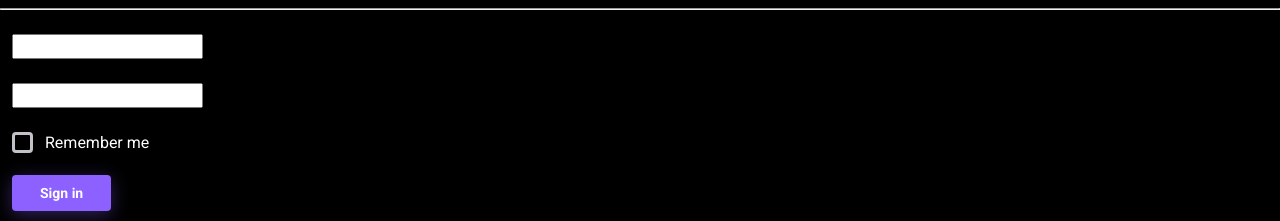
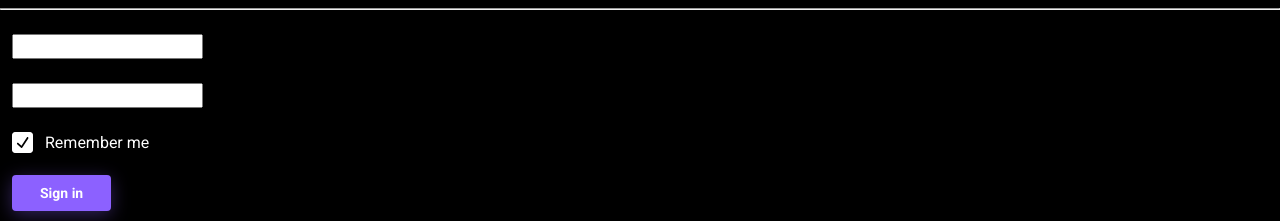
Before and after one commit to dnisaev/cards, a React (Vite) app: page / in a window 1280 px wide. Shown: the top 221 px of the page. Built offline with nearby package versions, Linux system fonts and the light colour scheme.

Commit message:
allow props checked to FormCheckbox

```diff
--- a/src/components/auth/login-form/LoginForm.tsx
+++ b/src/components/auth/login-form/LoginForm.tsx
@@ -33,7 +33,7 @@ export const LoginForm = () => {
       <input {...register('email', { minLength: 8 })} style={{ margin: '12px 0' }} />
       <input {...register('password')} style={{ margin: '12px 0' }} type={'password'} />
 
-      <FormCheckbox control={control} label={'Remember me'} name={'rememberMe'} />
+      <FormCheckbox checked control={control} label={'Remember me'} name={'rememberMe'} />
       <Button type={'submit'}>Sign in</Button>
     </form>
   )
--- a/src/components/ui/form-checkbox/FormCheckbox.tsx
+++ b/src/components/ui/form-checkbox/FormCheckbox.tsx
@@ -3,7 +3,7 @@ import { FieldValues, UseControllerProps, useController } from 'react-hook-form'
 import { Checkbox, CheckboxProps } from '@/components/ui/checkbox'
 
 type Props<T extends FieldValues> = UseControllerProps<T> &
-  Omit<CheckboxProps, 'checked' | 'errorMessage' | 'name' | 'onBlur' | 'onCheckedChange' | 'ref'>
+  Omit<CheckboxProps, 'errorMessage' | 'name' | 'onBlur' | 'onCheckedChange' | 'ref'>
 
 export const FormCheckbox = <T extends FieldValues>({
   control,
```
